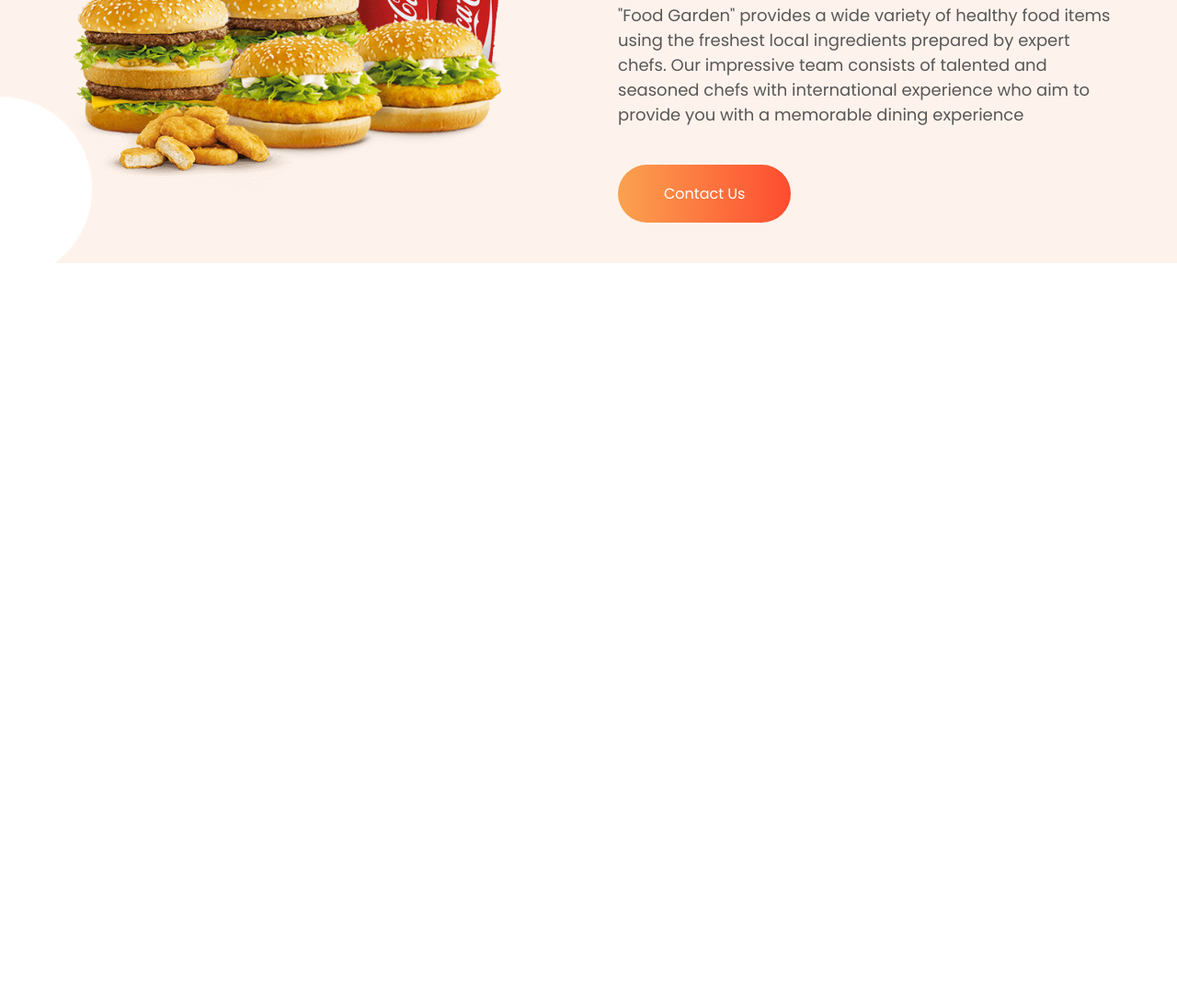
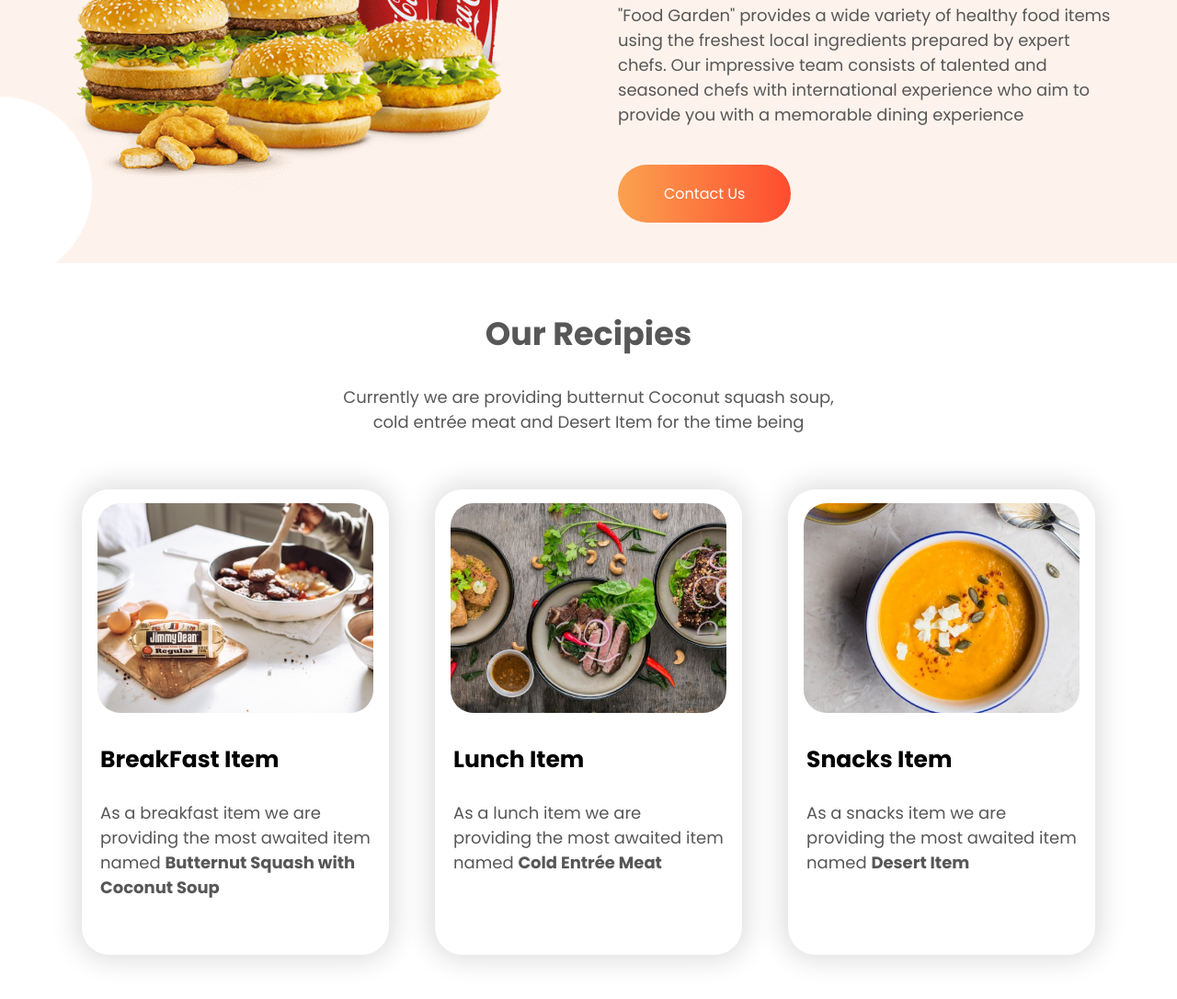
Before and after one commit to CoderMahabub/food-garden, a plain HTML site: page index.html in a window 1280 px wide. Shown: the part 942-2028 px from the top of the page at 92% size. Before the commit the page ends 1278 px from the top, so only its background shows below. Drawn offline with Linux system fonts and the light colour scheme.

Commit message:
my-recipie Section Added

```diff
--- a/css/style.css
+++ b/css/style.css
@@ -9,7 +9,17 @@ body {
 h1 {
     font-size: 60px;
     font-weight: 700;
+}
+
+h2 {
     color: #575757;
+    font-size: 35px;
+}
+
+h3 {
+    font-size: 25px;
+    padding: 0 20px;
+    text-align: left;
 }
 
 span {
@@ -71,3 +81,32 @@ section {
 .about-us-left img {
     width: 90%;
 }
+
+/* My Recipie */
+
+.our-recipie {
+    margin-left: 5%;
+    margin-right: 5%;
+    text-align: center;
+}
+
+.our-recipie-item {
+    width: 33%;
+    margin-left: 25px;
+    margin-right: 25px;
+    border-radius: 30px;
+    padding-top: 15px;
+    box-shadow: 0 0 30px 5px gainsboro;
+}
+
+.our-recipie-item img {
+    width: 90%;
+    border-radius: 25px;
+}
+
+.our-recipie-item p {
+    padding: 0 20px;
+    text-align: left;
+}
+
+/* Numbers Section */
--- a/index.html
+++ b/index.html
@@ -38,6 +38,38 @@
             <a class="link-button" href="https://www.linkedin.com/in/codermahabub/" target="_blank">Contact Us</a>
         </div>
     </section>
+    <section class="our-recipie">
+        <div class="our-recipie-top">
+            <h2>Our Recipies</h2>
+            <p class="description-text">Currently we are providing butternut Coconut squash soup,<br>cold entrée meat
+                and
+                Desert Item for the time
+                being</p>
+        </div>
+        <div class="our-recipie-bottom flexible-container">
+            <div class="our-recipie-item">
+                <img src="images/fg-blog-cover1.jpg" alt="Breakfast Item">
+                <h3>BreakFast Item</h3>
+                <p class="description-text"> As a breakfast item we are providing the most awaited item named
+                    <strong>Butternut Squash with Coconut Soup</strong>
+                </p>
+            </div>
+            <div class="our-recipie-item">
+                <img src="images/fg-blog-cover2.jpg" alt="Lunch Item">
+                <h3>Lunch Item</h3>
+                <p class="description-text">As a lunch item we are providing the most awaited item named
+                    <strong>Cold Entrée Meat</strong>
+                </p>
+            </div>
+            <div class="our-recipie-item">
+                <img src="images/fg-blog-cover.png" alt="Snacks Item">
+                <h3>Snacks Item</h3>
+                <p class="description-text"> As a snacks item we are providing the most awaited item named
+                    <strong>Desert Item</strong>
+                </p>
+            </div>
+        </div>
+    </section>
 
 </body>
 
```
